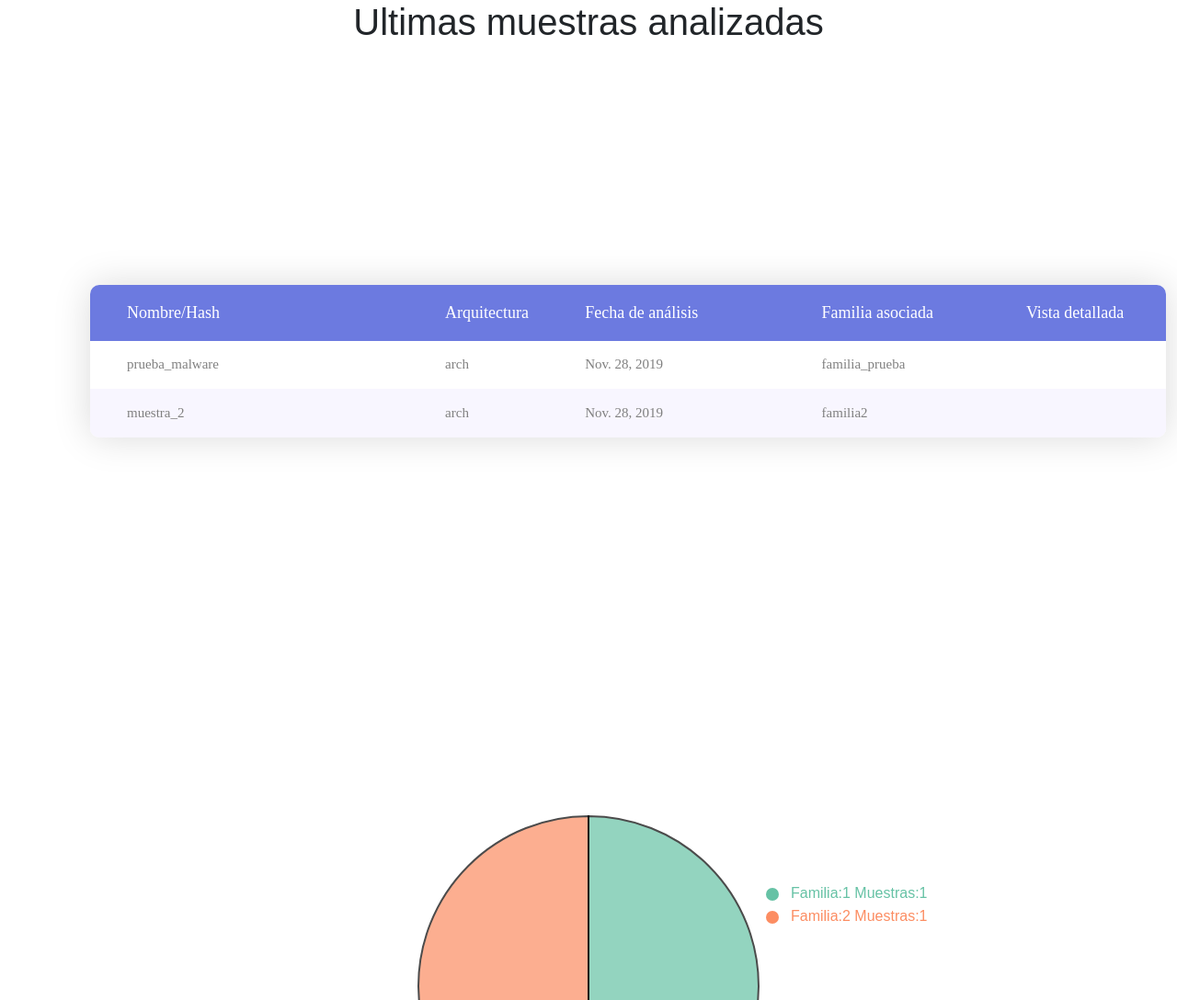
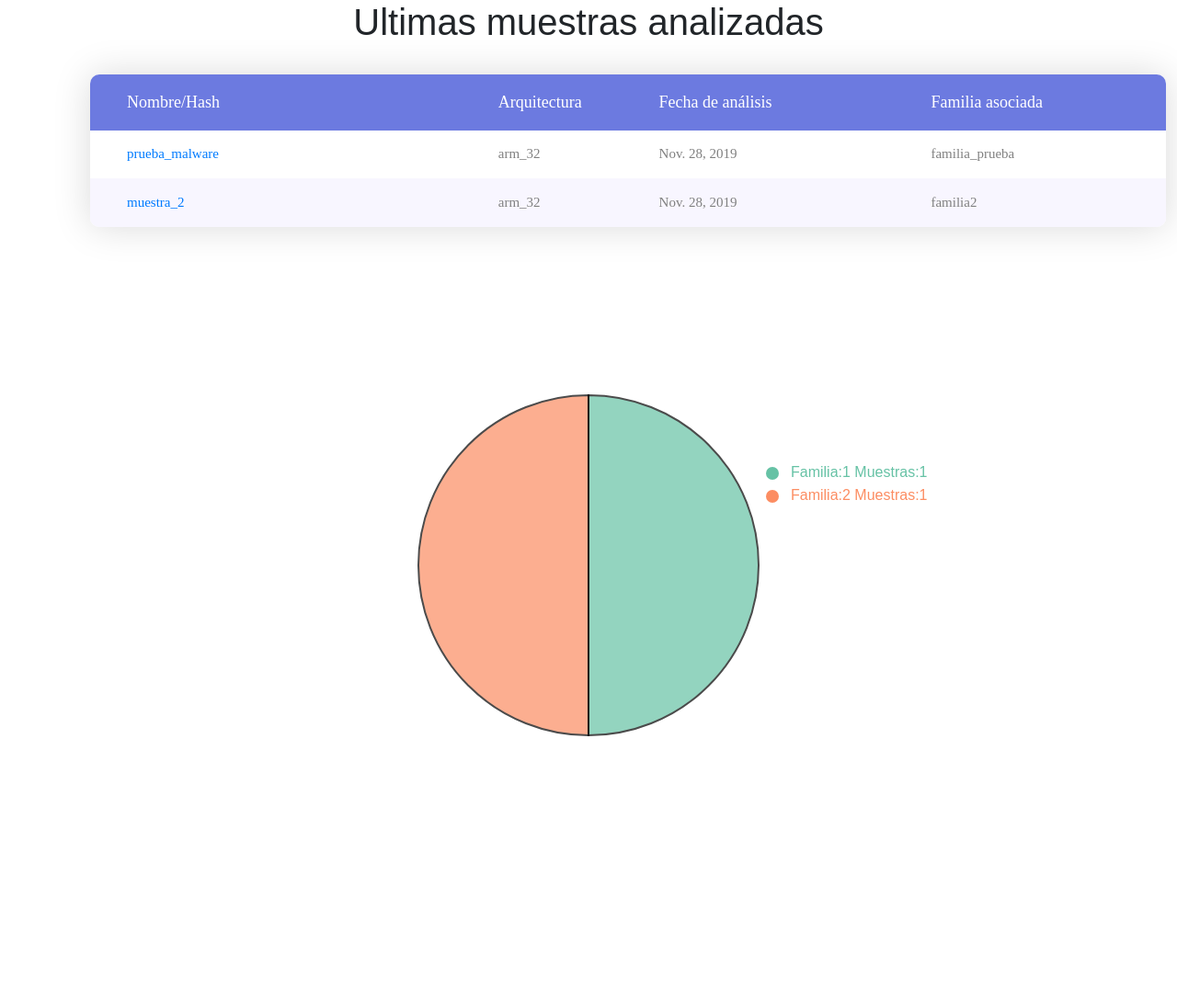
Before and after one commit to KM-11/EIMI, a Django app: page /EIMI/general_samples_view in a window 1280 px wide; the page is wider, and only the part inside the window is pictured. Shown: the top 1088 px of that part at 92% size. After the commit the page ends 801 px from the top of that part, so only its background shows below. Run offline with Django 3.2, Linux system fonts and the light colour scheme; data comes from the database, SQL or seed files in the repository; lists and menus that the app fills with data are empty; some libraries are stand-ins or nearby versions; some web fonts are replaced.

Commit message:
Arreglo altura tabla

```diff
--- a/static/css/main_tables.css
+++ b/static/css/main_tables.css
@@ -142,7 +142,7 @@ iframe {
 
 .container-table100 {
   width: 100%;
-  min-height: 100vh;
+
   background: #fff;
 
   display: -webkit-box;
--- a/templates/web/global_samples.html
+++ b/templates/web/global_samples.html
@@ -36,7 +36,7 @@
 									<th class="cell100 column2">Arquitectura</th>
 									<th class="cell100 column3">Fecha de análisis</th>
 									<th class="cell100 column4">Familia asociada</th>
-									<th class="cell100 column5">Vista detallada</th>
+
 								</tr>
 							</thead>
 						</table>
@@ -50,11 +50,11 @@
 
         {% for muestra in latest_muestra_list %}
     <tr class="row100 body">
-            <td class="cell100 column1">{{muestra}}</td>
-            <td class="cell100 column2">arch</td>
+            <td class="cell100 column1"><a href=/EIMI/{{ muestra.hash}}/>{{muestra}}</a></td>
+            <td class="cell100 column2">{{ muestra.architecture }}</td>
             <td class="cell100 column3">{{muestra.date}}</td>
             <td class="cell100 column4">{{ muestra.familia }}</td>
-            <td class="cell100 column5"></td>
+
 	</tr>
     {% endfor %}
 
```
